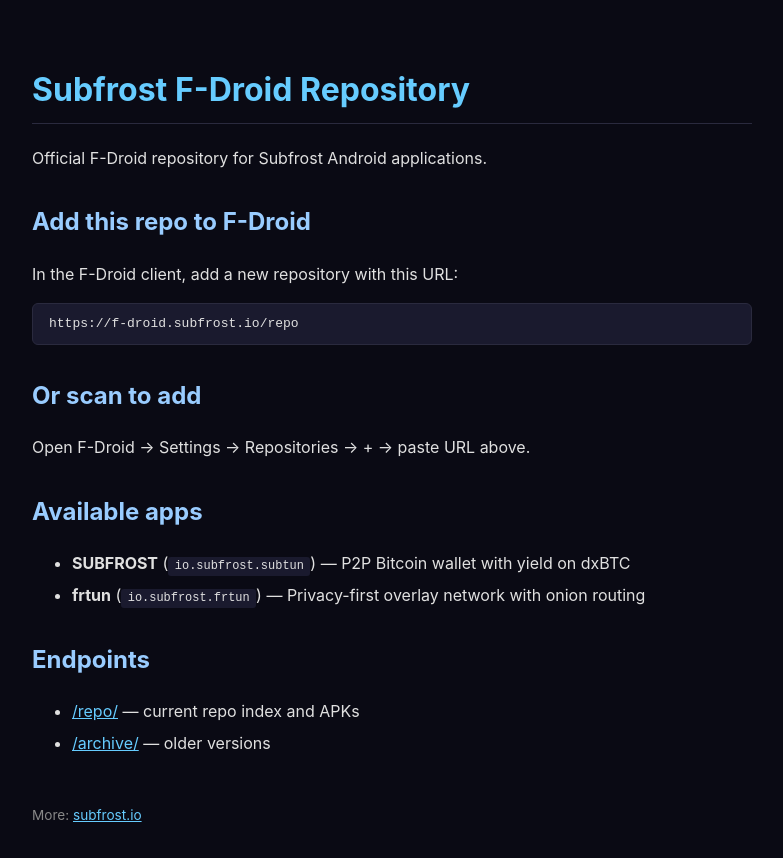
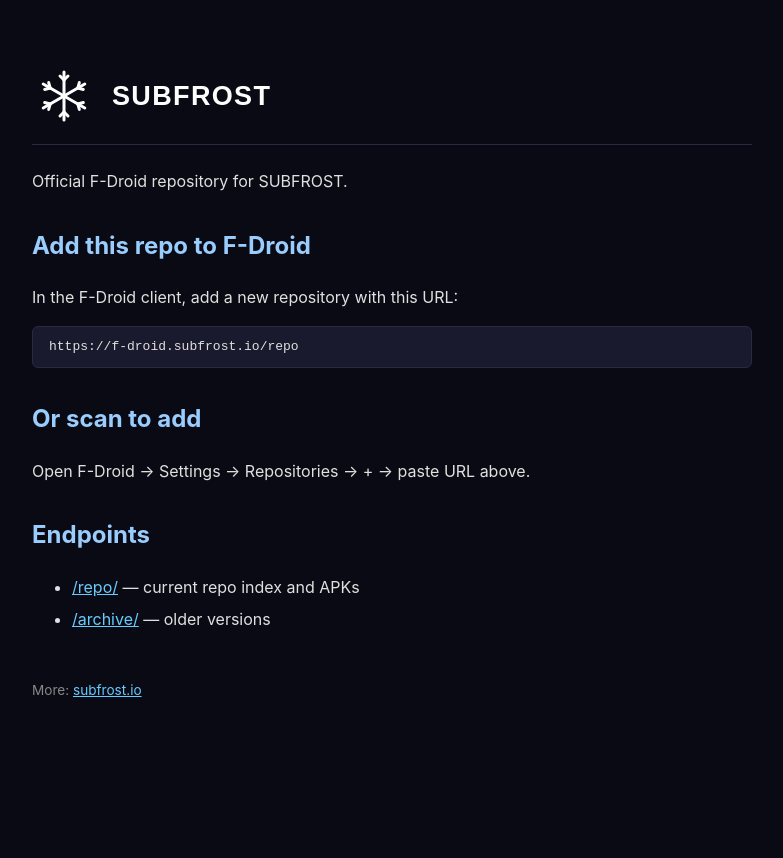
Before and after one commit to subfrost/subfrost-fdroid, a plain HTML site: page web/index.html in a window 1280 px wide. Shown: the whole page, without its empty margins (248-1031 px from the left). After the commit the page ends 800 px from the top, so only its background shows below. Drawn offline with Linux system fonts and the light colour scheme.

Commit message:
Add SUBFROST brand assets and finish entrypoint icon restore
Adds Logo.png + snowflake-mark{,-inverted}.svg + subfrost-wordmark{,-inverted}.svg
to web/assets/ from ~/subfrost-app/public/brand, plus the 512x512
icon.png used as the F-Droid repo icon. index.html now renders the
inverted snowflake + wordmark in the header. Entrypoint's icon
restore moves to AFTER fdroid update so the placeholder doesn't
win the race.

```diff
--- a/web/index.html
+++ b/web/index.html
@@ -3,7 +3,8 @@
 <head>
   <meta charset="UTF-8">
   <meta name="viewport" content="width=device-width, initial-scale=1.0">
-  <title>Subfrost F-Droid Repository</title>
+  <title>SUBFROST F-Droid Repository</title>
+  <link rel="icon" type="image/png" href="/assets/icon.png">
   <style>
     body {
       font-family: -apple-system, BlinkMacSystemFont, 'Segoe UI', Roboto, sans-serif;
@@ -14,24 +15,22 @@
       background: #0a0a14;
       line-height: 1.6;
     }
-    h1 {
-      color: #6cf;
+    header {
+      display: flex;
+      align-items: center;
+      gap: 1rem;
       border-bottom: 1px solid #2a2a3e;
-      padding-bottom: 0.5rem;
+      padding-bottom: 1rem;
+      margin-bottom: 1.5rem;
     }
+    header img.mark { width: 64px; height: 64px; }
+    header img.wordmark { height: 36px; filter: brightness(1.4); }
     h2 { color: #9cf; margin-top: 2rem; }
     code {
       background: #1a1a2e;
       padding: 0.15rem 0.4rem;
       border-radius: 3px;
       font-size: 0.92em;
-    }
-    pre {
-      background: #1a1a2e;
-      padding: 1rem;
-      border-radius: 6px;
-      overflow-x: auto;
-      border-left: 3px solid #6cf;
     }
     a { color: #6cf; }
     a:hover { color: #9cf; }
@@ -47,9 +46,12 @@
   </style>
 </head>
 <body>
-  <h1>Subfrost F-Droid Repository</h1>
+  <header>
+    <img class="mark" src="/assets/snowflake-mark-inverted.svg" alt="">
+    <img class="wordmark" src="/assets/subfrost-wordmark-inverted.svg" alt="SUBFROST">
+  </header>
 
-  <p>Official F-Droid repository for Subfrost Android applications.</p>
+  <p>Official F-Droid repository for SUBFROST.</p>
 
   <h2>Add this repo to F-Droid</h2>
   <p>In the F-Droid client, add a new repository with this URL:</p>
@@ -57,12 +59,6 @@
 
   <h2>Or scan to add</h2>
   <p>Open F-Droid → Settings → Repositories → + → paste URL above.</p>
-
-  <h2>Available apps</h2>
-  <ul>
-    <li><strong>SUBFROST</strong> (<code>io.subfrost.subtun</code>) — P2P Bitcoin wallet with yield on dxBTC</li>
-    <li><strong>frtun</strong> (<code>io.subfrost.frtun</code>) — Privacy-first overlay network with onion routing</li>
-  </ul>
 
   <h2>Endpoints</h2>
   <ul>
```
Also changed, not shown: web/assets/Logo.png (added), web/assets/icon.png (added), web/assets/snowflake-mark-inverted.svg (added), web/assets/snowflake-mark.svg (added), web/assets/subfrost-wordmark-inverted.svg (added), web/assets/subfrost-wordmark.svg (added), 2 other files.
